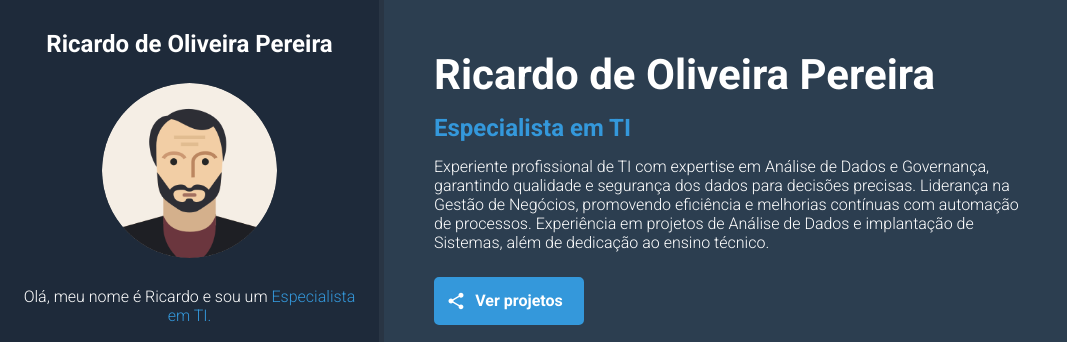
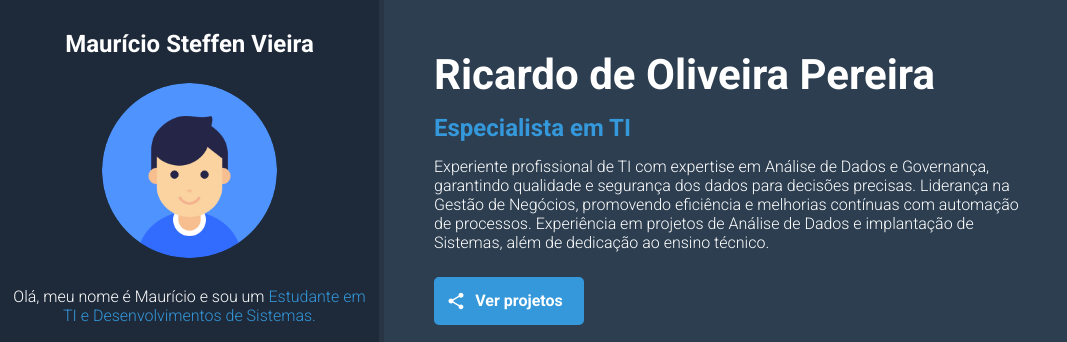
Before and after one commit to mauriciostf/mauriciostf.github.io, a plain HTML site: page index.html in a window 1280 px wide. Shown: the top 342 px of the page, without its empty margins (0-1067 px from the left). Drawn offline with nearby package versions, Linux system fonts and the light colour scheme.

Commit message:
Update index.html

```diff
--- a/index.html
+++ b/index.html
@@ -4,7 +4,7 @@
 <head>
     <meta charset="UTF-8">
     <meta name="viewport" content="width=device-width, initial-scale=1.0">
-    <title>GitHub Pages - Ricardo de Oliveira Pereira</title>
+    <title>GitHub Pages - Maurício Steffen Vieira</title>
     <link rel="stylesheet" href="css/styles.css">
     <link rel="preconnect" href="https://fonts.googleapis.com">
     <!--Google Fonts-->
@@ -24,9 +24,9 @@
     <main id="container">
 
         <aside id="bio-container">
-            <h2>Ricardo de Oliveira Pereira</h2>
-            <img id="bio-image" src="img/user_256.png" alt="Ricardo de Oliveira Pereira">
-            <p>Olá, meu nome é Ricardo e sou um <span class="highlight"> Especialista em TI.</span></p>
+            <h2>Maurício Steffen Vieira</h2>
+            <img id="bio-image" src="img/Profile-Male-PNG.png" alt="Maurício Steffen Vieira">
+            <p>Olá, meu nome é Maurício e sou um <span class="highlight"> Estudante em TI e Desenvolvimentos de Sistemas.</span></p>
             <p id="welcome-text">Seja bem-vindo!</p>
 
             <ul id="social-container">
```
